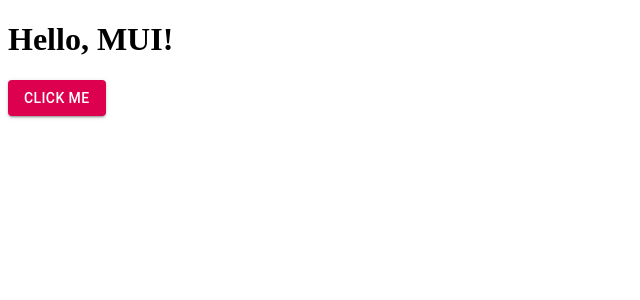
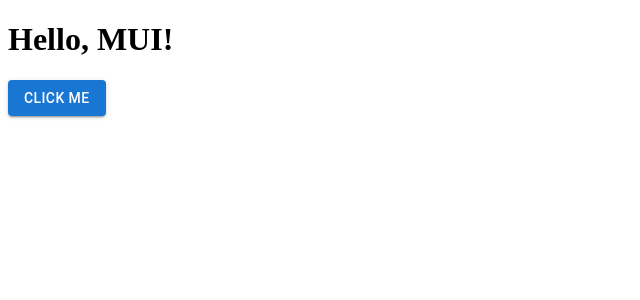
Before and after one commit to adithya-b-r/Spectrum, a React (Vite) app: page / in a window 1280 px wide. Shown: the top 300 px of the page, without its empty margins (0-640 px from the left). Built offline with nearby package versions, Linux system fonts and the light colour scheme.

Commit message:
Added theme and Structured folders

```diff
--- a/src/App.tsx
+++ b/src/App.tsx
@@ -4,7 +4,7 @@
   return (
     <div>
       <h1>Hello, MUI!</h1>
-      <Button variant="contained" color="secondary">
+      <Button variant="contained" color="primary">
         Click Me
       </Button>
     </div>
--- a/src/main.tsx
+++ b/src/main.tsx
@@ -1,7 +1,7 @@
 import ReactDOM from 'react-dom/client';
 import App from './App';
 import { ThemeProvider } from '@mui/material/styles';
-import theme from './theme';
+import theme from './themes/theme';
 
 ReactDOM.createRoot(document.getElementById('root') as HTMLElement).render(
   <ThemeProvider theme={theme}>
```
Also changed, not shown: src/themes/theme.ts (line endings or trailing spaces), 1 other file (tests, documents, lock files or other folders).
